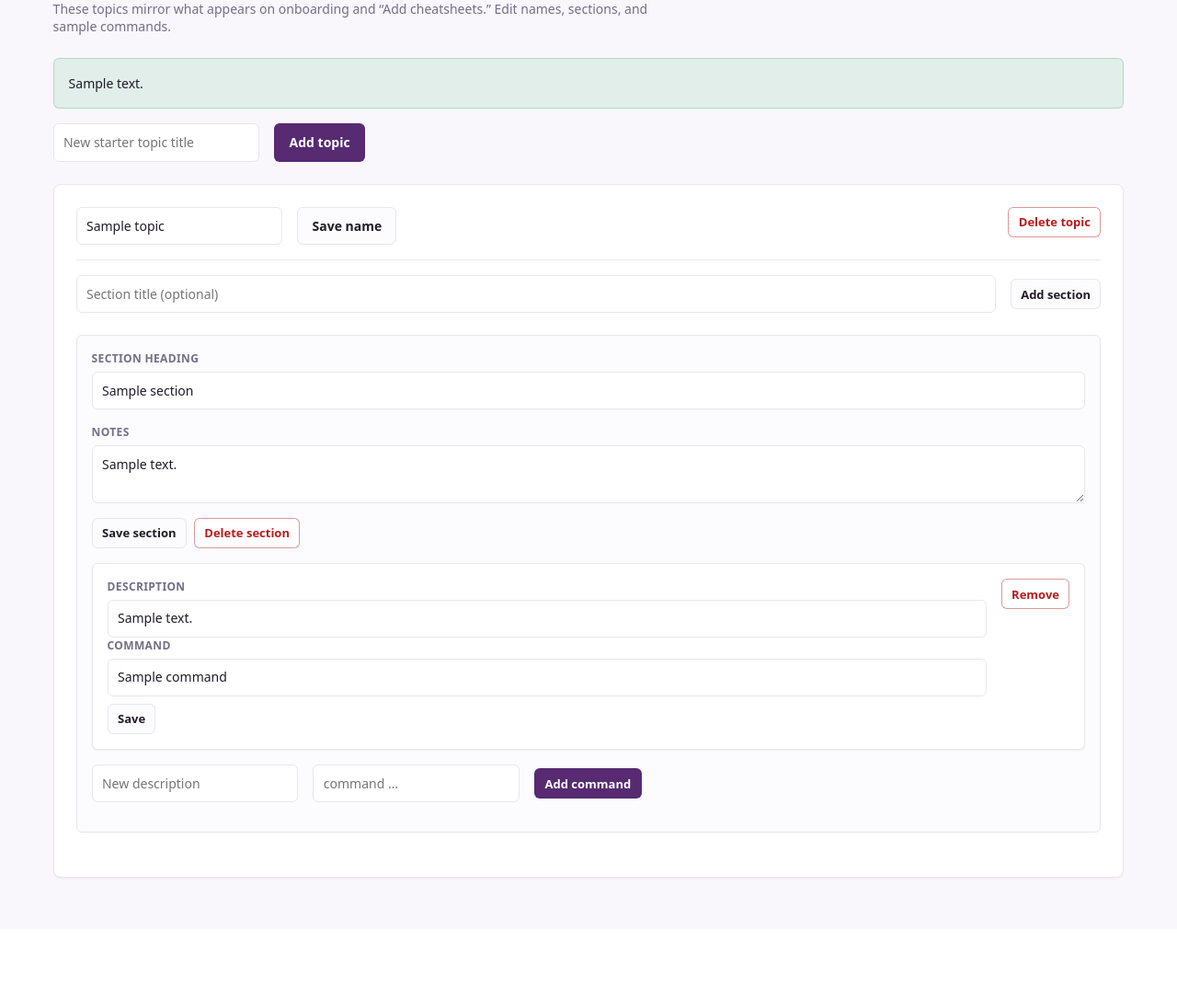
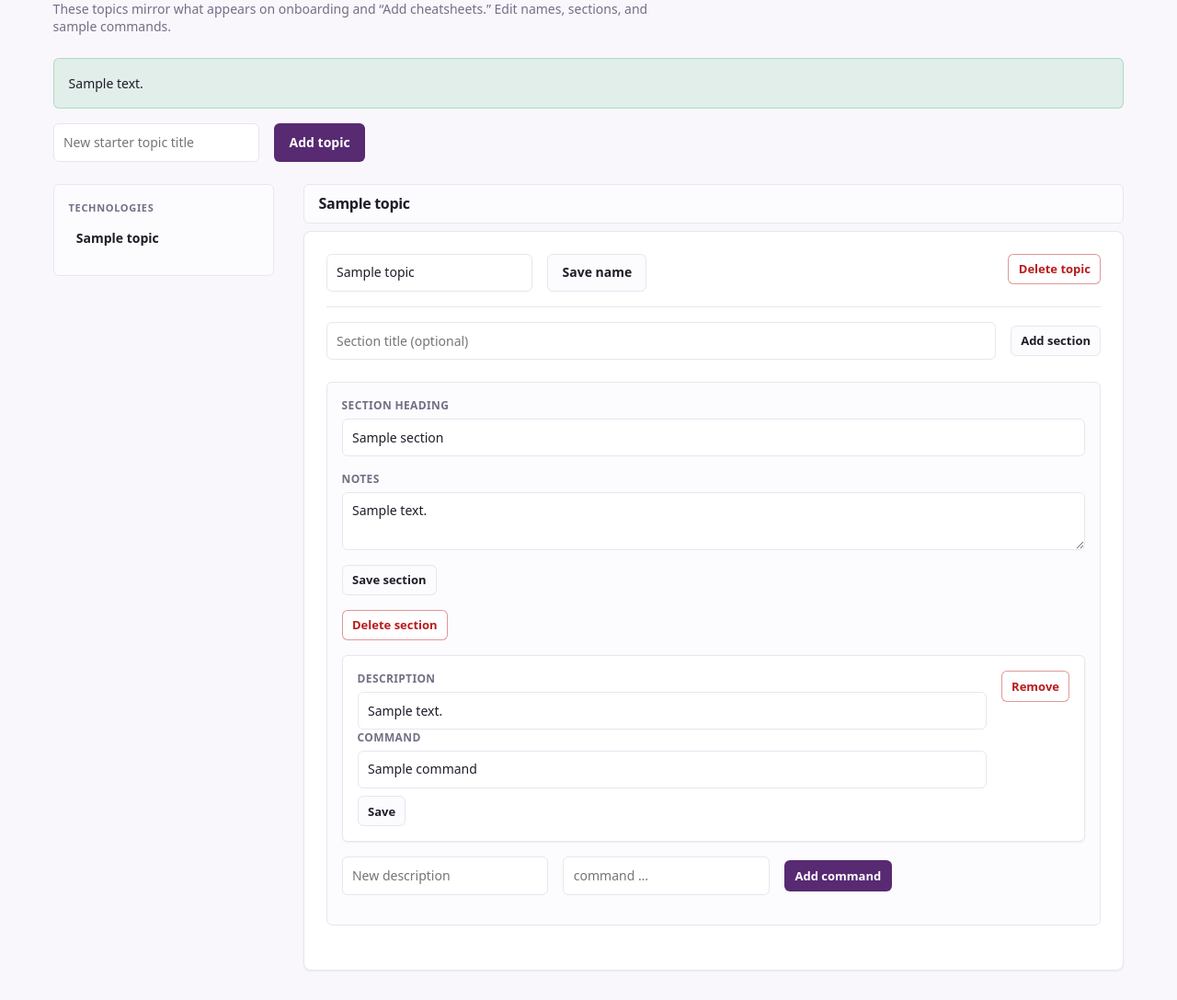
Before and after one commit to AGH621/developerNotebook, a FastAPI app: template app/templates/admin/starter.html in a window 1280 px wide. Shown: the part 213-1300 px from the top of the page at 92% size. Before the commit the page ends 1168 px from the top, so only its background shows below. Run offline with FastAPI, Linux system fonts and the light colour scheme; the template is opened without the code that fills it: most values are stand-ins (such as "Sample title", 1, 10 or a date in 2020).

Commit message:
Composer refined the Starter Commands admin page

```diff
--- a/app/static/styles.css
+++ b/app/static/styles.css
@@ -2477,10 +2477,147 @@ a:focus-visible {
   min-width: 12rem;
 }
 
+.admin-starter-catalog-layout {
+  display: block;
+}
+
+#admin-starter-catalog {
+  scroll-margin-top: 1rem;
+}
+
+.admin-starter-card__action-form {
+  display: inline-block;
+  margin: 0;
+  padding: 0;
+  border: 0;
+  background: transparent;
+}
+
+.admin-starter-section__delete-form {
+  margin-top: var(--space-2);
+}
+
+.admin-starter-jump {
+  margin: 0 0 var(--space-3);
+  padding: var(--space-2);
+  border: 1px solid var(--color-border);
+  border-radius: var(--radius-sm);
+  background: var(--color-surface-soft);
+}
+
+.admin-starter-jump__label {
+  margin: 0 0 var(--space-1);
+  font-size: 0.6875rem;
+  font-weight: 650;
+  text-transform: uppercase;
+  letter-spacing: 0.06em;
+  color: var(--color-muted);
+}
+
+.admin-starter-jump__list {
+  list-style: none;
+  margin: 0;
+  padding: 0;
+  display: flex;
+  flex-wrap: wrap;
+  gap: var(--space-1);
+}
+
+.admin-starter-jump__item {
+  margin: 0;
+}
+
+.admin-starter-jump__link {
+  display: inline-block;
+  max-width: 100%;
+  padding: 0.3rem 0.55rem;
+  border-radius: var(--radius-sm);
+  border: 1px solid var(--color-border);
+  font-size: var(--font-size-sm);
+  font-weight: 600;
+  color: var(--color-text);
+  background: var(--color-surface);
+  text-decoration: none;
+  transition:
+    border-color var(--transition-fast),
+    background var(--transition-fast);
+}
+
+.admin-starter-jump__link:hover {
+  border-color: var(--color-border-strong);
+  background: var(--color-primary-muted);
+  color: var(--color-primary-link);
+}
+
+.admin-starter-jump__link:focus-visible {
+  outline: none;
+  box-shadow: var(--focus-ring);
+}
+
+.admin-starter-tech-section {
+  scroll-margin-top: 1rem;
+}
+
+.admin-starter-tech-section__title {
+  margin: 0 0 var(--space-1);
+  padding: var(--space-1) var(--space-2);
+  font-size: 1rem;
+  font-weight: 650;
+  letter-spacing: -0.02em;
+  border-radius: var(--radius-sm);
+  border: 1px solid var(--color-border);
+  background: var(--color-surface-soft);
+  color: var(--color-text);
+}
+
 .admin-starter-list {
   display: flex;
   flex-direction: column;
-  gap: var(--space-1);
+  gap: var(--space-2);
+}
+
+.admin-starter-tech-section .admin-starter-card {
+  margin-bottom: 0;
+}
+
+@media (min-width: 960px) {
+  .admin-starter-catalog-layout {
+    display: grid;
+    grid-template-columns: minmax(11rem, 15rem) minmax(0, 1fr);
+    gap: var(--space-4);
+    align-items: start;
+  }
+
+  .admin-starter-jump {
+    margin-bottom: 0;
+    position: sticky;
+    top: var(--space-2);
+    max-height: calc(100vh - 2rem);
+    overflow-y: auto;
+    -webkit-overflow-scrolling: touch;
+  }
+
+  .admin-starter-jump__list {
+    flex-direction: column;
+    flex-wrap: nowrap;
+    gap: 0.2rem;
+  }
+
+  .admin-starter-jump__link {
+    width: 100%;
+    overflow: hidden;
+    text-overflow: ellipsis;
+    white-space: nowrap;
+    border-color: transparent;
+    background: transparent;
+    padding: 0.35rem 0.45rem;
+    font-weight: 600;
+  }
+
+  .admin-starter-jump__link:hover {
+    background: var(--color-surface);
+    border-color: var(--color-border);
+  }
 }
 
 .admin-card {
@@ -2520,6 +2657,7 @@ a:focus-visible {
   border-radius: var(--radius-sm);
   background: var(--color-surface-soft);
   border: 1px solid var(--color-border);
+  scroll-margin-top: 1rem;
 }
 
 .admin-starter-section__form {
@@ -2590,6 +2728,7 @@ a:focus-visible {
   border-radius: var(--radius-sm);
   background: var(--color-surface);
   box-shadow: var(--shadow-sm);
+  scroll-margin-top: 1rem;
 }
 
 .admin-entry-edit__grid {
@@ -2604,6 +2743,10 @@ a:focus-visible {
 .admin-entry-edit__remove {
   flex-shrink: 0;
   align-self: flex-start;
+  margin: 0;
+  padding: 0;
+  border: 0;
+  background: transparent;
 }
 
 .admin-add-row {
--- a/app/templates/admin/partials/starter_entry_edit.html
+++ b/app/templates/admin/partials/starter_entry_edit.html
@@ -1,5 +1,9 @@
 <div class="admin-entry-edit" id="admin-starter-entry-{{ entry.id }}">
-  <form class="admin-entry-edit__grid" hx-put="/admin/starter/entries/{{ entry.id }}" hx-indicator="closest form">
+  <form
+    method="post"
+    action="/admin/starter/entries/{{ entry.id }}/save"
+    class="admin-entry-edit__grid"
+  >
     <label class="admin-field admin-field--tight">
       <span>Description</span>
       <input type="text" name="description" value="{{ entry.description }}" maxlength="4000" autocomplete="off">
@@ -12,9 +16,14 @@
       <button type="submit" class="admin-btn admin-btn--secondary admin-btn--small">Save</button>
     </div>
   </form>
-  <button type="button" class="admin-btn admin-btn--danger admin-btn--small admin-entry-edit__remove"
-    hx-delete="/admin/starter/entries/{{ entry.id }}"
-    hx-confirm="Delete this starter command row?">
-    Remove
-  </button>
+  <form
+    method="post"
+    action="/admin/starter/entries/{{ entry.id }}/delete"
+    class="admin-entry-edit__remove"
+    onsubmit="return confirm('Delete this starter command row?');"
+  >
+    <button type="submit" class="admin-btn admin-btn--danger admin-btn--small admin-entry-edit__remove-btn">
+      Remove
+    </button>
+  </form>
 </div>
--- a/app/templates/admin/partials/starter_section.html
+++ b/app/templates/admin/partials/starter_section.html
@@ -1,6 +1,10 @@
 <section class="admin-starter-section" id="admin-starter-section-{{ section.id }}">
   <header class="admin-starter-section__head">
-    <form class="admin-starter-section__form" hx-put="/admin/starter/sections/{{ section.id }}">
+    <form
+      method="post"
+      action="/admin/starter/sections/{{ section.id }}/save"
+      class="admin-starter-section__form"
+    >
       <label class="admin-field">
         <span>Section heading</span>
         <input type="text" name="name" value="{{ section.name or '' }}" maxlength="256" autocomplete="off" placeholder="Blank (unnamed section)">
@@ -11,12 +15,15 @@
       </label>
       <div class="admin-starter-section__toolbar">
         <button type="submit" class="admin-btn admin-btn--secondary admin-btn--small">Save section</button>
-        <button type="button" class="admin-btn admin-btn--danger admin-btn--small"
-          hx-delete="/admin/starter/sections/{{ section.id }}"
-          hx-confirm="Remove this starter section and all its commands?">
-          Delete section
-        </button>
       </div>
+    </form>
+    <form
+      method="post"
+      action="/admin/starter/sections/{{ section.id }}/delete"
+      class="admin-starter-section__delete-form"
+      onsubmit="return confirm('Remove this starter section and all its commands?');"
+    >
+      <button type="submit" class="admin-btn admin-btn--danger admin-btn--small">Delete section</button>
     </form>
   </header>
 
@@ -26,7 +33,7 @@
     {% endfor %}
   </div>
 
-  <form class="admin-add-row admin-add-entry" method="post" action="/admin/starter/sections/{{ section.id }}/entries" hx-post="/admin/starter/sections/{{ section.id }}/entries">
+  <form class="admin-add-row admin-add-entry" method="post" action="/admin/starter/sections/{{ section.id }}/entries">
     <label class="admin-field admin-field--tight">
       <span class="sr-only">Description</span>
       <input type="text" name="description" placeholder="New description" maxlength="4000" autocomplete="off" class="admin-text-input admin-text-input--grow">
--- a/app/templates/admin/partials/starter_topic_card.html
+++ b/app/templates/admin/partials/starter_topic_card.html
@@ -1,19 +1,28 @@
-<article class="admin-card admin-starter-card" id="admin-starter-topic-{{ topic.id }}">
+<article class="admin-card admin-starter-card">
   <header class="admin-starter-card__head">
-    <form class="admin-inline-row" hx-put="/admin/starter/topics/{{ topic.id }}" hx-indicator="closest form">
+    <form
+      method="post"
+      action="/admin/starter/topics/{{ topic.id }}/save"
+      class="admin-inline-row"
+    >
       <input type="text" name="name" value="{{ topic.name }}" maxlength="256" class="admin-text-input admin-text-input--grow" autocomplete="off">
       <button type="submit" class="admin-btn admin-btn--secondary">Save name</button>
     </form>
     <div class="admin-starter-card__actions">
-      <button type="button" class="admin-btn admin-btn--danger admin-btn--small"
-        hx-delete="/admin/starter/topics/{{ topic.id }}"
-        hx-confirm="Delete starter topic {{ topic.name }} and all sections and commands?">
-        Delete topic
-      </button>
+      <form
+        method="post"
+        action="/admin/starter/topics/{{ topic.id }}/delete"
+        class="admin-starter-card__action-form"
+        onsubmit="return confirm({{ ('Delete starter topic ' ~ topic.name ~ ' and all sections and commands?') | tojson }});"
+      >
+        <button type="submit" class="admin-btn admin-btn--danger admin-btn--small">
+          Delete topic
+        </button>
+      </form>
     </div>
   </header>
 
-  <form class="admin-add-row" method="post" action="/admin/starter/topics/{{ topic.id }}/sections" hx-post="/admin/starter/topics/{{ topic.id }}/sections">
+  <form class="admin-add-row" method="post" action="/admin/starter/topics/{{ topic.id }}/sections">
     <input type="text" name="name" placeholder="Section title (optional)" maxlength="256" autocomplete="off" class="admin-text-input admin-text-input--grow">
     <button type="submit" class="admin-btn admin-btn--secondary admin-btn--small">Add section</button>
   </form>
--- a/app/templates/admin/starter.html
+++ b/app/templates/admin/starter.html
@@ -12,14 +12,36 @@
 <p class="admin-flash admin-flash--err" role="alert">{{ error }}</p>
 {% endif %}
 
-<form class="admin-toolbar" method="post" action="/admin/starter/topics" hx-post="/admin/starter/topics" hx-indicator="closest form">
+<form class="admin-toolbar" method="post" action="/admin/starter/topics">
   <input type="text" name="name" placeholder="New starter topic title" maxlength="256" autocomplete="off" class="admin-text-input">
   <button type="submit" class="admin-btn admin-btn--primary">Add topic</button>
 </form>
 
+<div class="admin-starter-catalog-layout" id="admin-starter-catalog">
+{% if starter_topics %}
+<nav class="admin-starter-jump" aria-label="Jump to technology">
+  <p class="admin-starter-jump__label">Technologies</p>
+  <ul class="admin-starter-jump__list">
+    {% for topic in starter_topics %}
+    <li class="admin-starter-jump__item">
+      <a class="admin-starter-jump__link" href="#admin-starter-topic-{{ topic.id }}">{{ topic.name }}</a>
+    </li>
+    {% endfor %}
+  </ul>
+</nav>
+{% endif %}
+
 <div class="admin-starter-list" id="admin-starter-list">
   {% for topic in starter_topics %}
-  {% include "admin/partials/starter_topic_card.html" %}
+  <section
+    id="admin-starter-topic-{{ topic.id }}"
+    class="admin-starter-tech-section"
+    aria-labelledby="admin-starter-tech-heading-{{ topic.id }}"
+  >
+    <h2 id="admin-starter-tech-heading-{{ topic.id }}" class="admin-starter-tech-section__title">{{ topic.name }}</h2>
+    {% include "admin/partials/starter_topic_card.html" %}
+  </section>
   {% endfor %}
 </div>
+</div>
 {% endblock %}
```
Also changed, not shown: app/routes/admin.py (+154 -35 lines), tests/test_admin_suite.py (+163 -1 lines).
